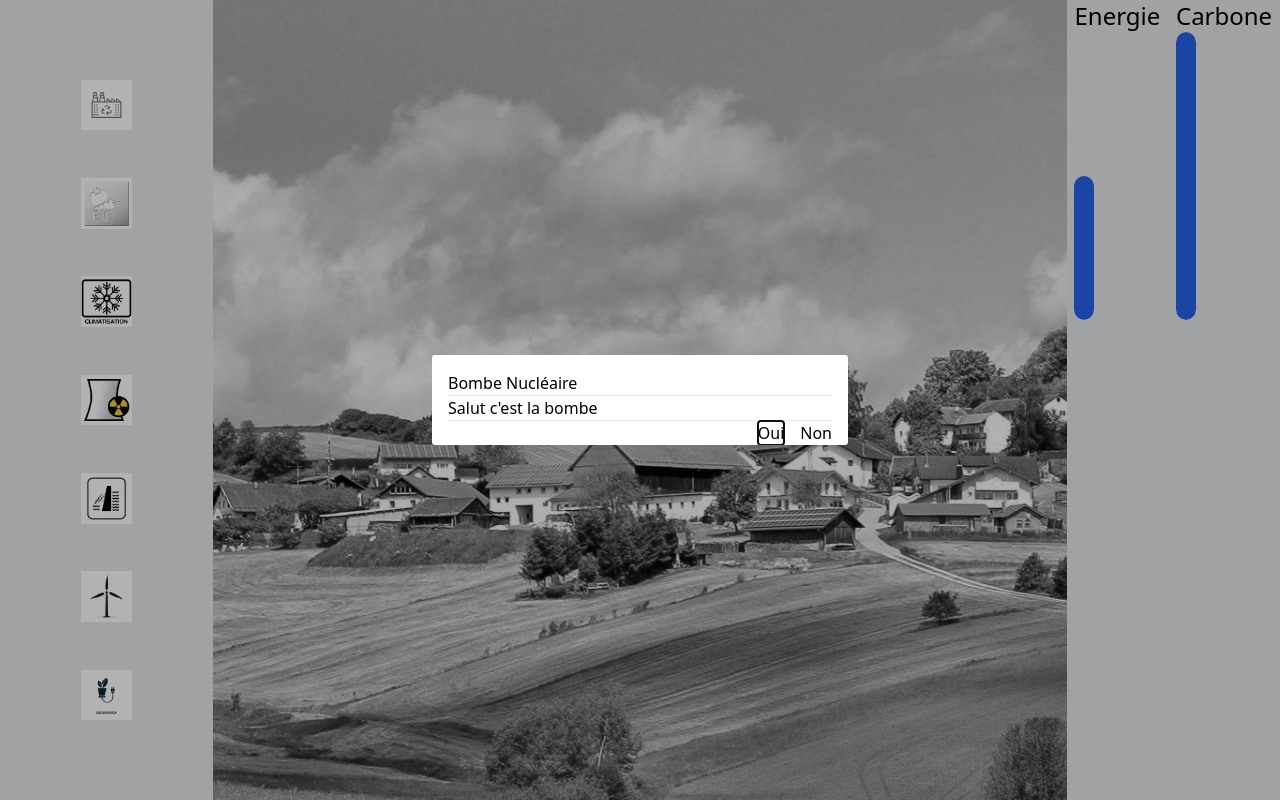
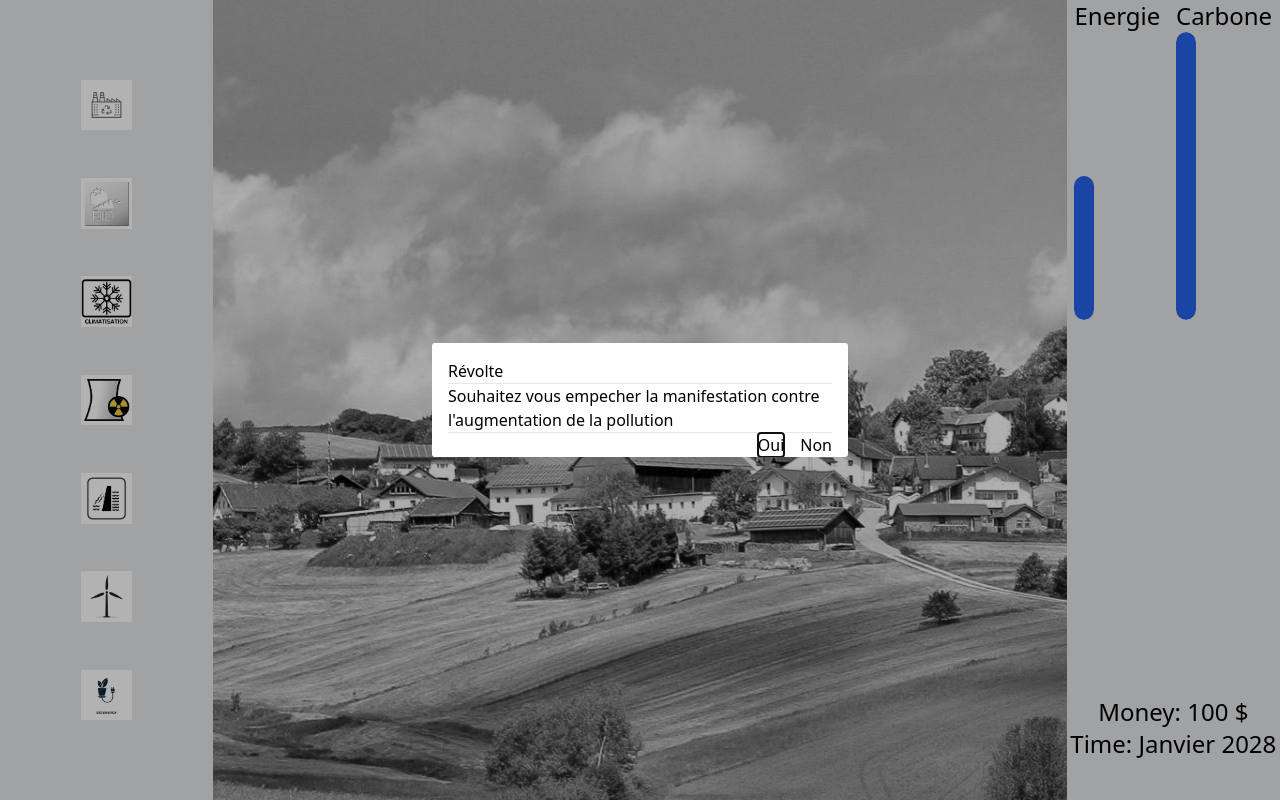
Before and after one commit to MagicsssS/Just-Titi-Web, a Svelte app: page / in a window 1280 px wide. Built offline with nearby package versions, Linux system fonts and the light colour scheme.

Commit message:
Nouveaux events

```diff
--- a/src/Home.svelte
+++ b/src/Home.svelte
@@ -7,6 +7,13 @@
 
     var events = []
     events.push(new Game.Evenement("Bombe Nucléaire", "Salut c'est la bombe", new Game.Effect(-0.01, -0.01), new Game.Effect(0.01, 0.01)))
+    events.push(new Game.Evenement("Campagne de sensibilisation", "Souhaitez vous accepter la campagne de sensibilisation sur la surconsommation d'énergie ? ", new Game.Effect(-0.1, -0.2), new Game.Effect(0.2, 0.2)))
+    events.push(new Game.Evenement("Révolte", "Souhaitez vous empecher la manifestation contre l'augmentation de la pollution", new Game.Effect(0.3, 0.4), new Game.Effect(-0.3, -0.2)))
+    events.push(new Game.Evenement("Instauration d'une loi", "Souhaitez vous voter en faveur de la loi pour lutter contre la pollution", new Game.Effect(-0.3, 0.3), new Game.Effect(0.0, 0.0)))
+    events.push(new Game.Evenement("Ralentissement des transitions", "", new Game.Effect(-0.01, -0.01), new Game.Effect(0.01, 0.01)))
+    events.push(new Game.Evenement("Déforestation contrôléee", "Une entreprise propose un projet de déforestation contrôlée dans une région critique pour le climat.Acceptez vous ?", new Game.Effect(0.2, 0.2), new Game.Effect(-0.2, -0.2)))
+    events.push(new Game.Evenement("Modernisation des transports urbains", "Une entreprise propose l'introduction de véhicules électriques, mais elle nécessite l'expansion des infrastructures de recharge, ce qui pourrait entraîner la démolition de certains espaces verts. Acceptez vous ?", new Game.Effect(0.3, 0.1), new Game.Effect(-0.2, -0.1)))
+    events.push(new Game.Evenement("Développement Ferme éolienne", "Une entreprise propose la construction d'une ferme éolienne en plein cœur de la ville pour promouvoir les énergies renouvelables. Cependant, cela pourrait entraîner des perturbations visuelles et sonores pour les habitants. Acceptez-vous ?", new Game.Effect(0.2, -0.4), new Game.Effect(-0.3, 0.2)))
 
     var upgrades = []
     upgrades.push(new Game.Upgrade("Usine de Traitement de déchets", 0.7, new Game.Effect(0.2, -0.1)))
@@ -22,6 +29,8 @@
 
     let energy = jeu.energy;
     let carbon = jeu.carbon;
+    let money = jeu.money;
+    let date = jeu.date;
 
     jeu.start()
 
@@ -32,15 +41,15 @@
         jeu.pause();
     }
 
-
-
     setInterval( () => {
         energy = jeu.energy;
         carbon = jeu.carbon;
+        money = jeu.money;
+        date = jeu.date;
     }, interval)
 </script>
 
-<EventModal bind:showModal {...{ rejectButton: "Non", acceptButton: "Oui", acceptFunction: ()=>{jeu.accept()}, rejectFunction: ()=>{jeu.refuse()} }}>
+<EventModal bind:showModal {...{ rejectButton: "Non", acceptButton: "Oui", acceptFunction: ()=>{jeu.accept(); jeu.resume();}, rejectFunction: ()=>{jeu.refuse(); jeu.resume();} }}>
     <h2 slot="header" id="title"></h2>
 
     <div class="w-96 min-w-full">
@@ -62,7 +71,8 @@
         class="w-8/12 h-screen bg-[url('/fond-jeu.jpg')]"
         style="filter: saturate({1 - carbon})"
     ></div>
-    <div class="w-2/12 h-screen flex flex-row justify-around bg-gray-200">
+    <div class="w-2/12 h-screen flex flex-col bg-gray-200 justify-between">
+        <div class="h-5/12 flex flex-row justify-around">
             <div class="flex flex-col">
                 <p class="text-2xl text-center">Energie</p>
                 <div
@@ -96,6 +106,11 @@
                 </div>
             </div>
         </div>
+        <div class="h-7/12 flex flex-col text-center bg-gray-200 mb-5">
+            <p class = "text-2xl text-center mt-10">Money: {money} $</p>
+            <p class = "text-2xl text-center mb-5">Time: {date}</p>
+        </div>
+    </div>
 </div>
 
 <style>
```
Lines whose indentation alone changed are shown as unchanged.
